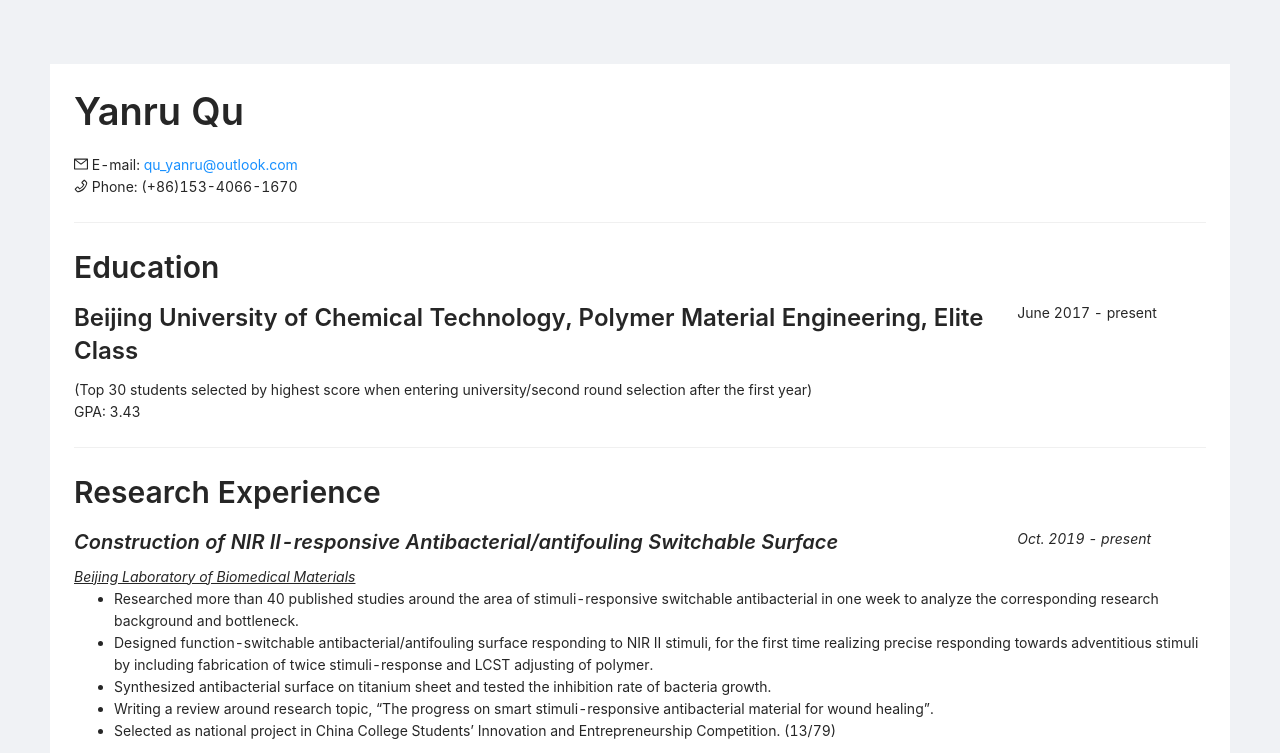
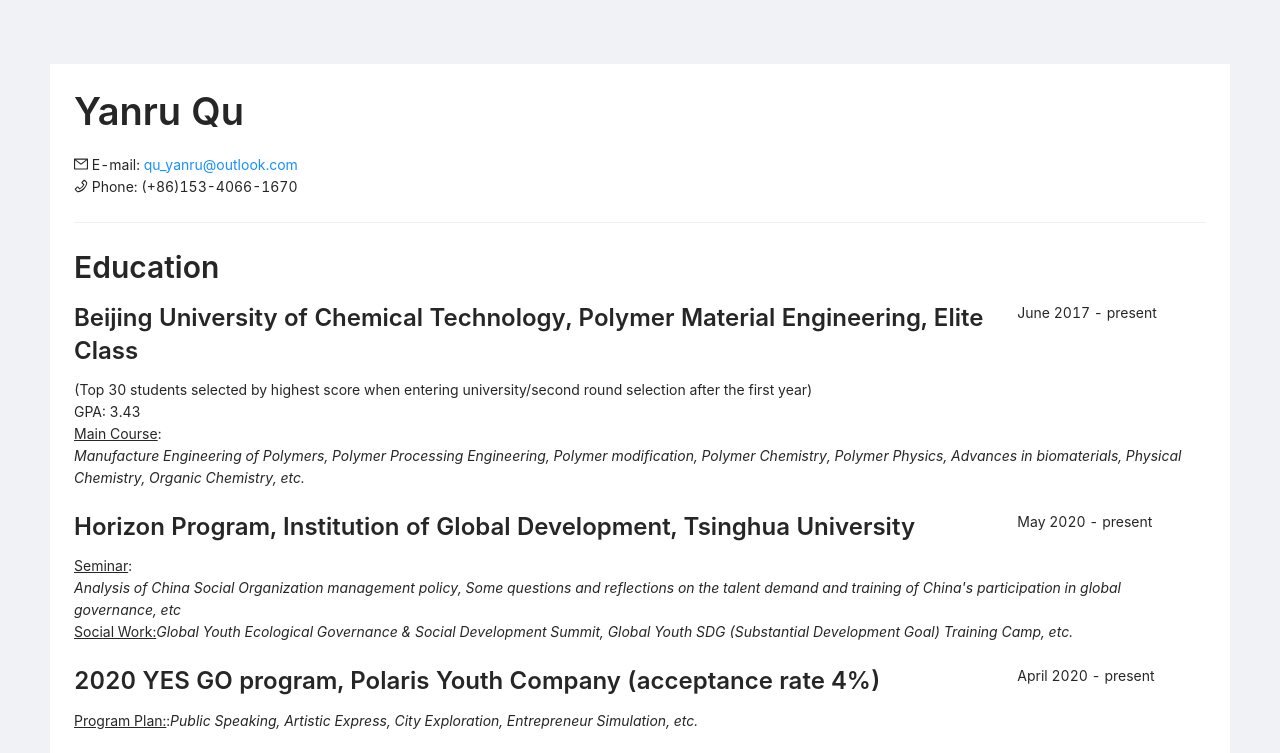
Before and after one commit to ArchivedRepo/LowEffortResumeTemplate, a Gatsby site: page / in a window 1280 px wide. Shown: the top 753 px of the page. Built offline with nearby package versions, Linux system fonts and the light colour scheme; Gatsby itself is replaced by a stand-in of ours.

Commit message:
hard coded formating

```diff
--- a/src/components/IndexPage.tsx
+++ b/src/components/IndexPage.tsx
@@ -53,6 +53,40 @@
                             <Row>
                                 GPA: {this.dataLoader.education.GPA}
                             </Row>
+                            <Row>
+                                <u>Main Course</u>: <i>Manufacture Engineering of Polymers, Polymer Processing Engineering, Polymer modification, Polymer Chemistry, Polymer Physics, Advances in biomaterials, Physical Chemistry, Organic Chemistry, etc.</i>
+                            </Row>
+                        </div>
+                        <br/>
+                        <div>
+                            <Row>
+                                <Col span={20}>
+                                    <Title level={3}>
+                                    Horizon Program, Institution of Global Development, Tsinghua University
+                                    </Title>
+                                </Col>
+                            <Col span={4}>May 2020 - present</Col>
+                            </Row>
+                            <Row>
+                            <u>Seminar</u>: <i>Analysis of China Social Organization management policy, Some questions and reflections on the talent demand and training of China's participation in global governance, etc</i>
+                            </Row>
+                            <Row>
+                            <u>Social Work:</u> <i>Global Youth Ecological Governance & Social Development Summit, Global Youth SDG (Substantial Development Goal) Training Camp, etc.</i>
+                            </Row>
+                        </div>
+                        <br/>
+                        <div>
+                            <Row>
+                                <Col span={20}>
+                                    <Title level={3}>
+                                    2020 YES GO program, Polaris Youth Company (acceptance rate 4%)
+                                    </Title>
+                                </Col>
+                            <Col span={4}>April 2020 - present</Col>
+                            </Row>
+                            <Row>
+                            <u>Program Plan:</u>: <i>Public Speaking, Artistic Express, City Exploration, Entrepreneur Simulation, etc.</i>
+                            </Row>
                         </div>
                     </div>
                     <Divider/>
```
